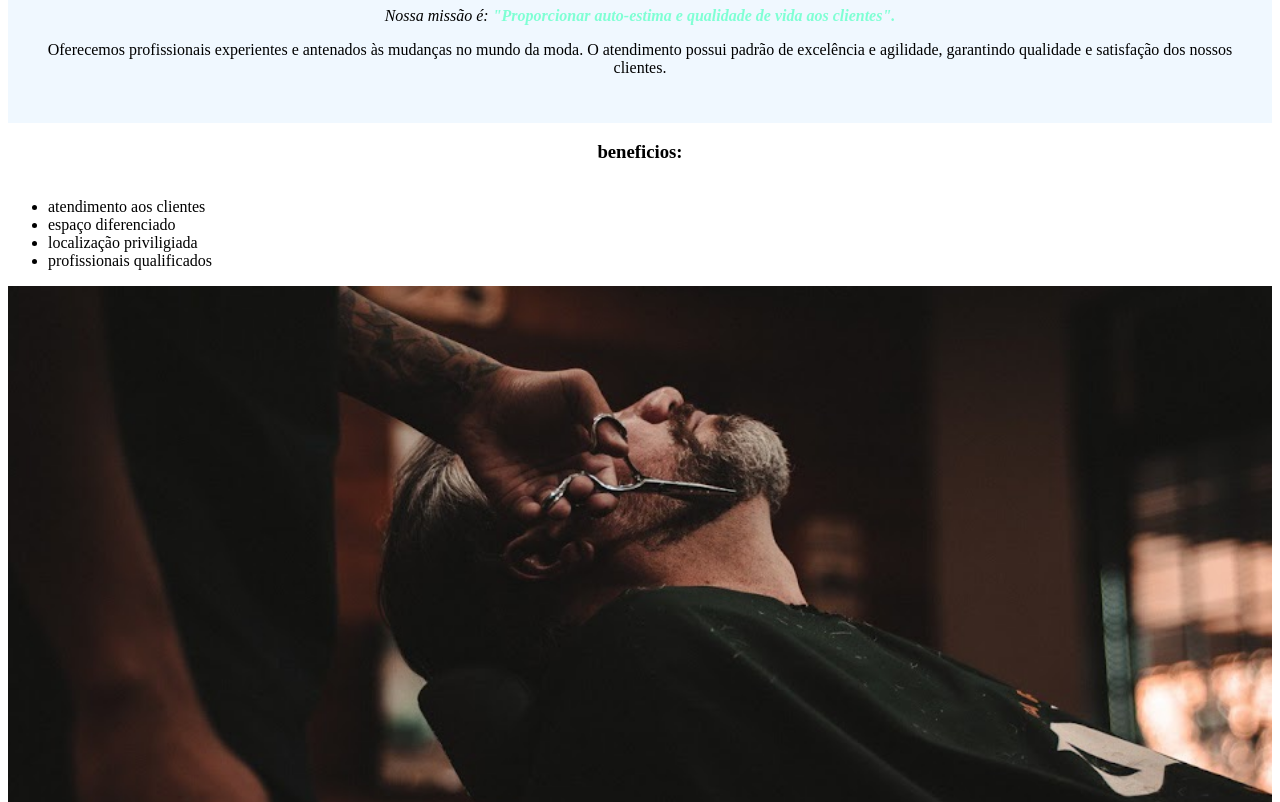
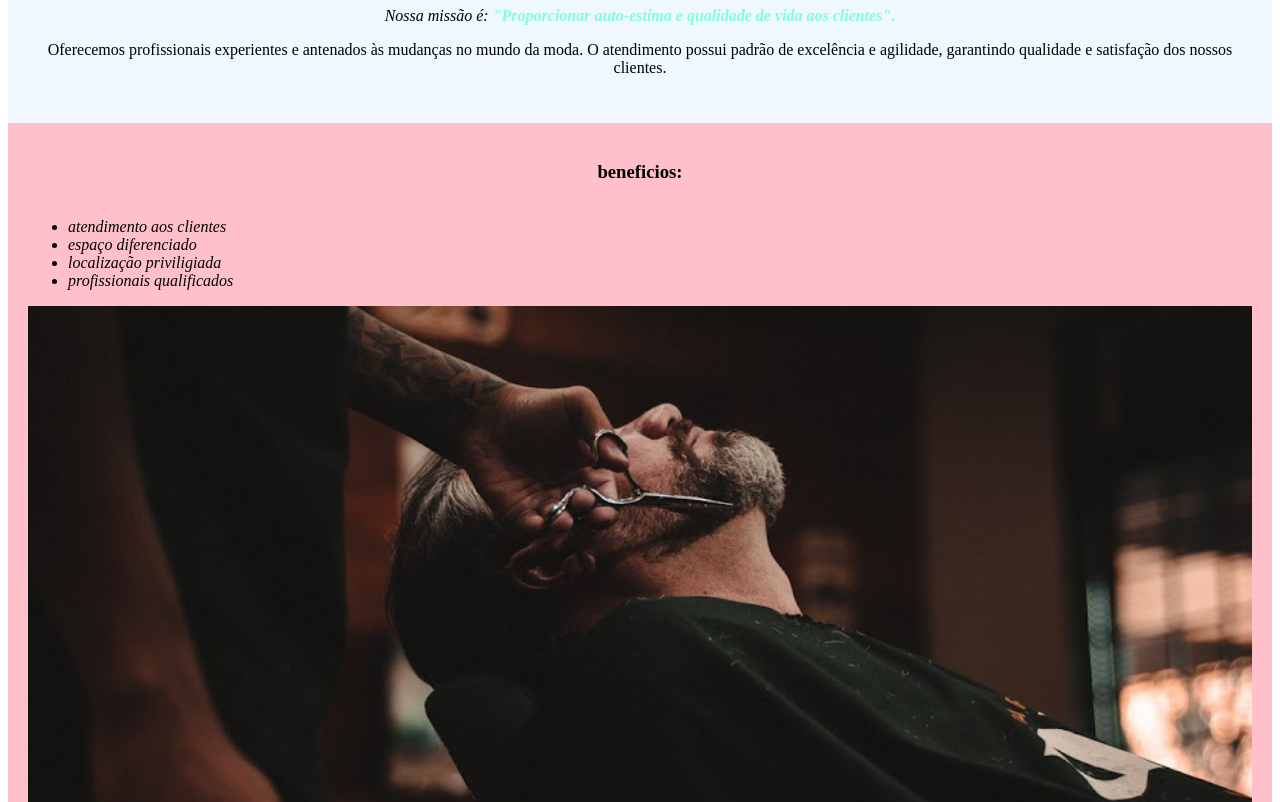
Before and after one commit to mariiahh39/primeiro-repositorio, a plain HTML site: page index.html in a window 1280 px wide. Shown: the part 700-1502 px from the top of the page. Drawn offline with Linux system fonts and the light colour scheme.

Commit message:
aula 8/11

```diff
--- a/estilos.css
+++ b/estilos.css
@@ -32,7 +32,7 @@ em strong {
 }
 
 .beneficios {
-     backgronud: pink
+     background-color :pink;
      padding: 20px;
 }
 
@@ -46,7 +46,7 @@ ul {
 }
 
 .itens {
-    font-style: italis;
+    font-style: italic;
 }
 
 .imagembeneficios {
```
